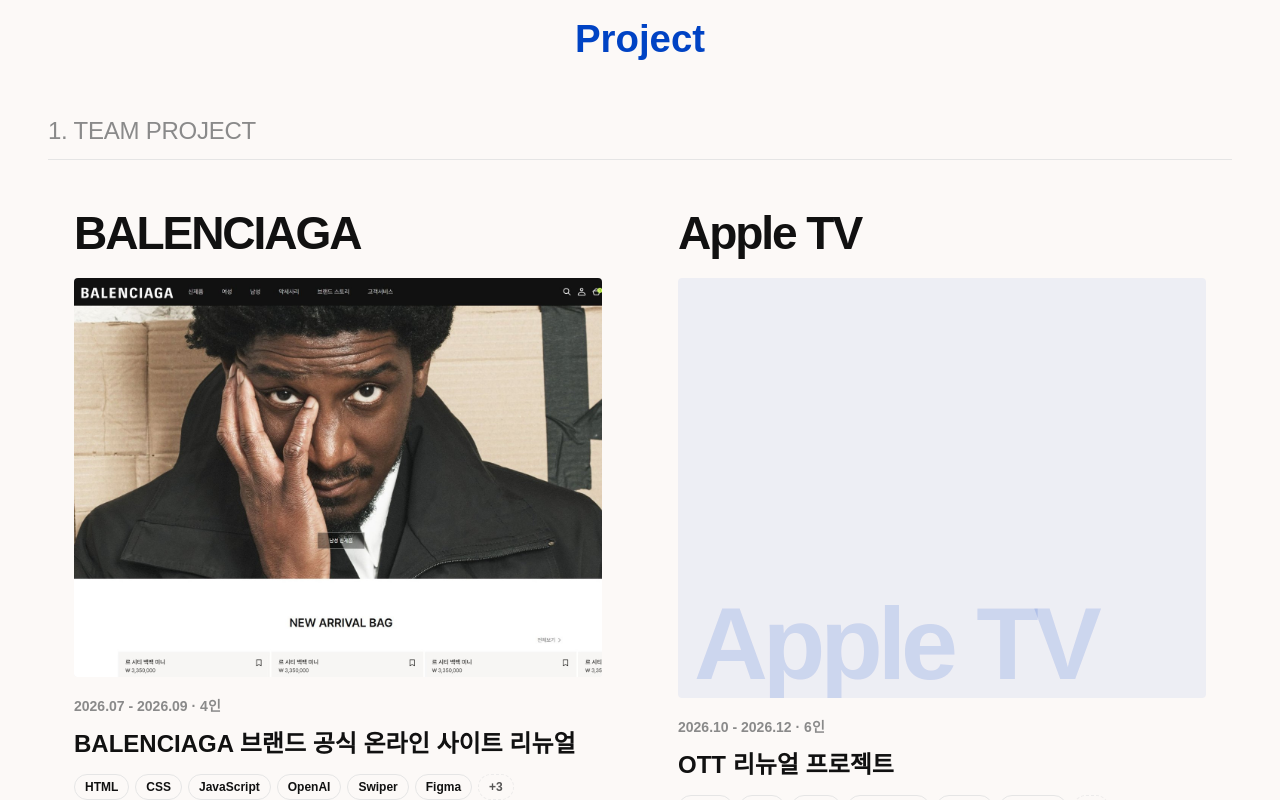
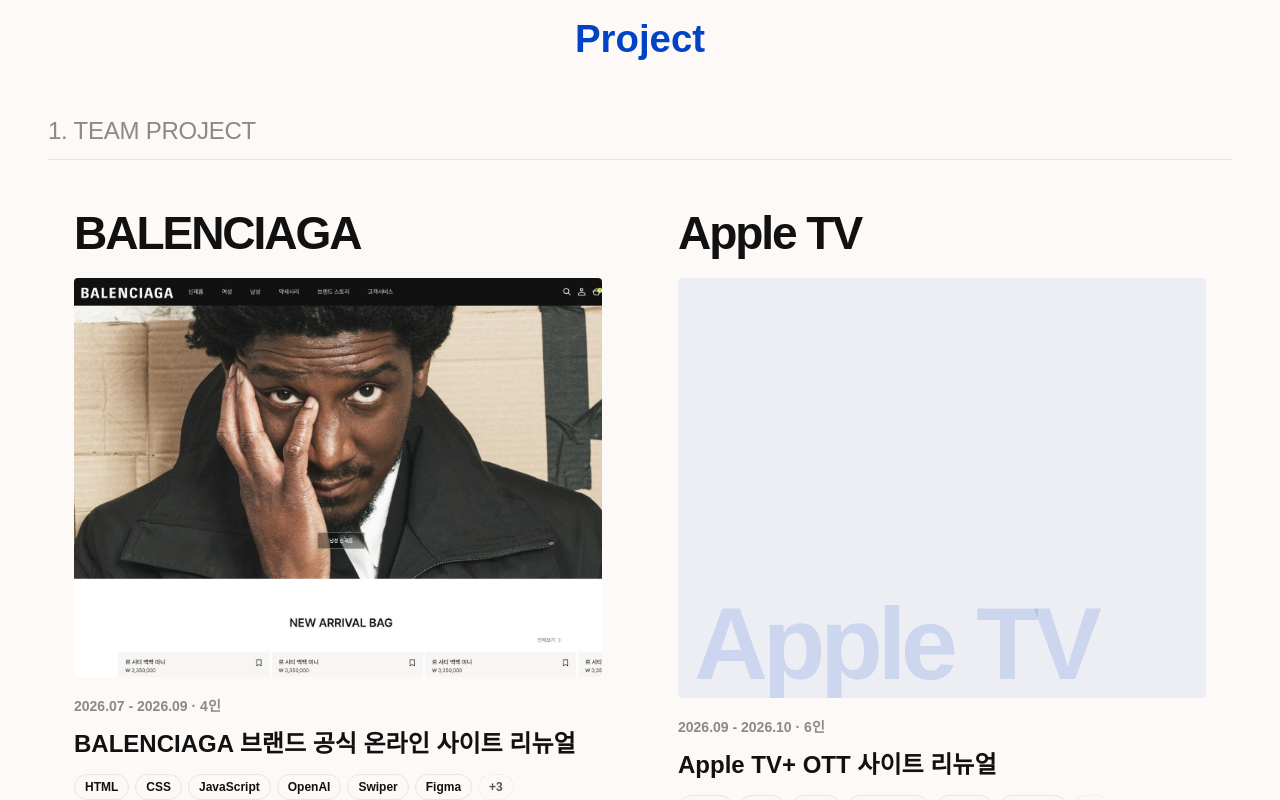
Before and after one commit to dlwndmsindiyo-juju/jueun-lee, a React (Vite) app: page / in a window 1280 px wide. Shown: the part 3610-4410 px from the top of the page. Built offline with nearby package versions, Linux system fonts and the light colour scheme.

Commit message:
CSS 수정

```diff
--- a/src/App.css
+++ b/src/App.css
@@ -1037,6 +1037,7 @@
   padding: 0;
   list-style: none;
   display: grid;
+  align-items: center;
   gap: 1rem;
 }
 
@@ -1049,7 +1050,8 @@
   content: "";
   position: absolute;
   left: 0;
-  top: .45em;
+  top: 50%;
+  transform: translateY(-50%);
   width: 12px;
   height: 12px;
   background: var(--main-color);
--- a/src/components/ProjectCard.css
+++ b/src/components/ProjectCard.css
@@ -176,14 +176,12 @@
 
 .pcard__cta {
   margin-left: auto;
-  height: 40px;
-  padding: 0 18px;
+  padding: 8px 18px;
   display: inline-flex;
   align-items: center;
   gap: 6px;
   border-radius: 999px;
-  background: var(--pc-main);
-  color: #fff;
+  color: var(--pc-main);
   font-size: 14px;
   font-weight: 700;
   text-decoration: none;
@@ -191,7 +189,7 @@
 }
 
 .pcard__cta:hover {
-  transform: translateX(2px);
+  transform: translateX(6px);
 }
 
 .pcard__cta:active {
--- a/src/data/Portfolio.js
+++ b/src/data/Portfolio.js
@@ -19,6 +19,7 @@
 import slackIcon from '../assets/skills/slack.svg';
 import firebaseIcon from '../assets/skills/firebase.svg';
 import zustandIcon from '../assets/skills/zustand.svg';
+import vercelIcon from '../assets/skills/vercel.svg';
 import balenciagaCard from '../assets/balenciaga-card.jpg';
 import { balenciaga } from './balenciaga';
 
@@ -27,7 +28,7 @@
   description: '숫자로 된 숙련도 대신, 실제로 프로젝트에서 사용해본 기술을 정리했습니다.',
   groups: [
     {
-      label: 'Language/Framework/Library',
+      label: 'Language / Framework / Library',
       items: [
         { name: 'HTML', icon: htmlIcon, strong: true },
         { name: 'CSS', icon: cssIcon, strong: true },
@@ -44,12 +45,13 @@
       ],
     },
     {
-      label: 'Tools/Analytics/Plugins',
+      label: 'Tools / Analytics / Plugins',
       items: [
         { name: 'Figma', icon: figmaIcon },
         { name: 'Photoshop', icon: psIcon },
         { name: 'Illustrator', icon: aiIcon },
         { name: 'GitHub', icon: ghIcon },
+        { name: 'Vercel', icon: vercelIcon },
         { name: 'GSAP', icon: gsapIcon },
         { name: 'Swiper', icon: swiperIcon },
         { name: 'OpenAI', icon: openaiIcon, strong: true },
@@ -108,10 +110,10 @@
           link: balenciaga.link,
         },
         {
-          subtitle: 'OTT 리뉴얼 프로젝트',
+          subtitle: 'Apple TV+ OTT 사이트 리뉴얼',
           id: 'apple-tv',
           title: 'Apple TV',
-          period: '2026.10 - 2026.12',
+          period: '2026.09 - 2026.10',
           members: '6인',
           stack: ['React', 'CSS', 'Scss', 'JavaScript', 'Figma', 'Open AI', 'Git', 'GitHub', 'GSAP', 'Swiper'],
           image: null,
@@ -125,10 +127,10 @@
       label: '02 / PERSONAL PROJECT',
       items: [
         {
-          subtitle: '나의 모든 것이 담긴 포트폴리오',
+          subtitle: '개인 프로젝트',
           id: 'portfolio',
           title: 'PORTFOLIO',
-          period: '2026.09 - 2026.10',
+          period: '2026.10 - 2026.11',
           members: '1인',
           stack: ['React', 'CSS', 'Scss', 'Figma', 'JavaScript', 'Open AI', 'Git', 'GitHub'],
           image: null,
@@ -153,8 +155,8 @@
   menu: [
     { label: 'Home', href: '#home' },
     { label: 'Project', href: '#project' },
-    { label: 'Skill', href: '#skills' },
-    { label: 'About', href: '#education' },
+    { label: 'Skills', href: '#skills' },
+    { label: 'Education', href: '#education' },
   ],
   connectTitle: 'CONNECT',
   connect: [
```
